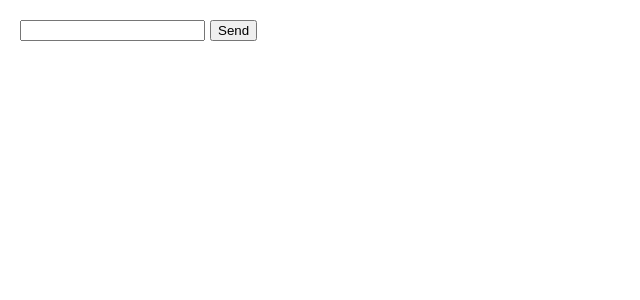
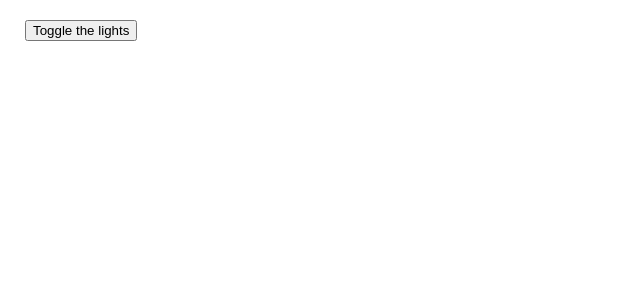
Before and after one commit to jimmycanosa/learning-react, a React (Create React App) app: page / in a window 1280 px wide. Shown: the top 300 px of the page, without its empty margins (0-640 px from the left). Built offline with nearby package versions, Linux system fonts and the light colour scheme.

Commit message:
feat: dark/light mode

```diff
--- a/src/App.js
+++ b/src/App.js
@@ -1,4 +1,4 @@
-import MyApp from './responding-to-events/preventing-default-behavior.js';
+import MyApp from './responding-to-events/fix-an-event-handler.js';
 
 export default function App() {
   return (
--- /dev/null
+++ b/src/responding-to-events/fix-an-event-handler.js
@@ -0,0 +1,12 @@
+export default function LightSwitch() {
+  function handleClick() {
+    let bodyStyle = document.body.style;
+    if (bodyStyle.backgroundColor === 'black') {
+      bodyStyle.backgroundColor = 'white';
+    } else {
+      bodyStyle.backgroundColor = 'black';
+    }
+  }
+
+  return <button onClick={handleClick()}>Toggle the lights</button>;
+}
```
